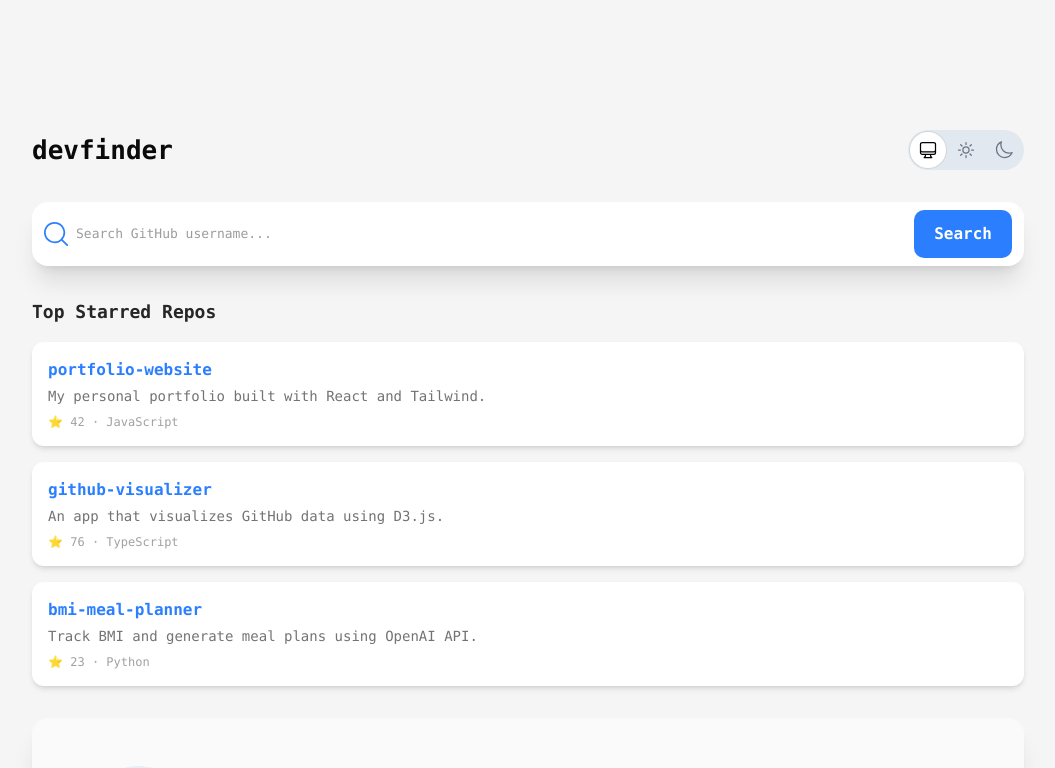
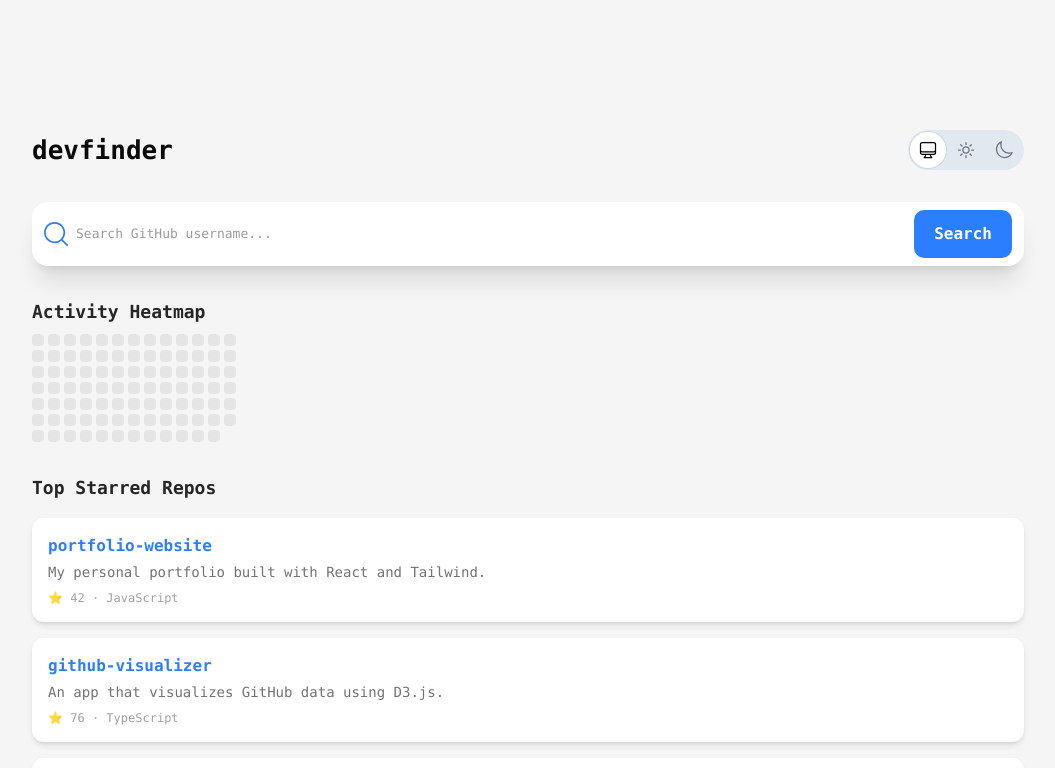
Before and after one commit to ubcyukiny/GitHub-User-Search-App, a React (Vite) app: page / in a window 1280 px wide. Shown: the top 768 px of the page, without its empty margins (112-1167 px from the left). Built offline with nearby package versions, Linux system fonts and the light colour scheme; no server answers.

Commit message:
Add barebone heatmap with dummy data

```diff
--- a/package.json
+++ b/package.json
@@ -12,7 +12,9 @@
   "dependencies": {
     "@octokit/core": "^7.0.2",
     "@tailwindcss/vite": "^4.1.7",
+    "clsx": "^2.1.1",
     "d3": "^7.9.0",
+    "date-fns": "^4.1.0",
     "octokit": "^5.0.2",
     "react": "^19.1.0",
     "react-dom": "^19.1.0",
--- a/src/App.jsx
+++ b/src/App.jsx
@@ -8,6 +8,7 @@ import ErrorCard from "./components/ui/ErrorCard";
 import SkeletonUserCard from "./components/ui/skeletons/SkeletonUserCard";
 import TopRepos from "./components/ui/TopRepos";
 import SkeletonRepoCard from "./components/ui/skeletons/SkeletonRepoCard";
+import ActivityHeatmap from "./components/D3/ActivityHeatmap";
 import DonutChart from "./components/D3/Donut";
 import ForceGraph from "./components/D3/ForceGraph";
 import {
@@ -15,6 +16,7 @@ import {
   dummyGraph,
   dummyUser,
   dummyTopRepos,
+  dummyEvents,
 } from "./data/dummyData";
 import {
   getUser,
@@ -110,6 +112,8 @@ function App() {
           <ThemeToggle theme={theme} setTheme={setTheme} />
         </div>
         <SearchBar onSearch={handleSearch} error={error} />
+        <ActivityHeatmap events={dummyEvents} />
+
         {loading && <SkeletonRepoCard />}
         {!loading && featuredRepos && (
           <TopRepos
--- a/src/api/githubAPI.js
+++ b/src/api/githubAPI.js
@@ -72,3 +72,10 @@ export const buildForceGraphData = async (username) => {
   console.log("nodes, links: ", { nodes, links });
   return { nodes, links };
 };
+
+export const getUserEvents = async (username) => {
+  return await octokit.request("GET /users/{username}/repos", {
+    username,
+    per_page: 100,
+  });
+};
--- /dev/null
+++ b/src/components/D3/ActivityHeatmap.jsx
@@ -0,0 +1,60 @@
+import { useMemo } from "react";
+import { eachDayOfInterval, format, subMonths } from "date-fns";
+import clsx from "clsx";
+
+function generateDateGrid(monthsBack = 3) {
+  const start = subMonths(new Date(), monthsBack);
+  const end = new Date();
+
+  // Fill from Sunday to Saturday per week, GitHub style
+  const days = eachDayOfInterval({ start, end });
+  return days;
+}
+
+function countEventsByDate(events) {
+  const map = new Map();
+
+  for (const e of events) {
+    const day = format(new Date(e.created_at), "yyyy-MM-dd");
+    map.set(day, (map.get(day) || 0) + 1);
+  }
+
+  return map;
+}
+
+function ActivityHeatmap({ events }) {
+  const days = useMemo(() => generateDateGrid(3), []);
+  const counts = useMemo(() => countEventsByDate(events), [events]);
+
+  const colorScale = (count) => {
+    if (!count) return "bg-neutral-200";
+    if (count < 2) return "bg-green-100";
+    if (count < 4) return "bg-green-300";
+    if (count < 6) return "bg-green-500";
+    return "bg-green-700";
+  };
+
+  return (
+    <div className="flex flex-col gap-2">
+      <h2 className="text-lg font-semibold text-neutral-800 dark:text-white">
+        Activity Heatmap
+      </h2>
+      <div className="grid auto-cols-max grid-flow-col grid-rows-7 gap-[4px]">
+        {days.map((date, idx) => {
+          const key = format(date, "yyyy-MM-dd");
+          const count = counts.get(key) || 0;
+
+          return (
+            <div
+              key={idx}
+              title={`${key}: ${count} events`}
+              className={clsx("h-3 w-3 rounded-sm", colorScale(count))}
+            />
+          );
+        })}
+      </div>
+    </div>
+  );
+}
+
+export default ActivityHeatmap;
--- a/src/data/dummyData.js
+++ b/src/data/dummyData.js
@@ -87,3 +87,56 @@ export const dummyTopRepos = [
     language: "Python",
   },
 ];
+
+export const dummyEvents = [
+  {
+    type: "PushEvent",
+    repo: { name: "user/repo-1" },
+    created_at: "2024-06-01T12:00:00Z",
+  },
+  {
+    type: "IssuesEvent",
+    repo: { name: "user/repo-2" },
+    created_at: "2024-06-02T08:45:00Z",
+  },
+  {
+    type: "PullRequestEvent",
+    repo: { name: "user/repo-3" },
+    created_at: "2024-06-03T15:20:00Z",
+  },
+  {
+    type: "PushEvent",
+    repo: { name: "user/repo-1" },
+    created_at: "2024-06-03T18:30:00Z",
+  },
+  {
+    type: "WatchEvent",
+    repo: { name: "user/repo-4" },
+    created_at: "2024-06-04T11:00:00Z",
+  },
+  {
+    type: "PushEvent",
+    repo: { name: "user/repo-1" },
+    created_at: "2024-06-05T17:10:00Z",
+  },
+  {
+    type: "ForkEvent",
+    repo: { name: "user/repo-2" },
+    created_at: "2024-06-06T19:00:00Z",
+  },
+  {
+    type: "PushEvent",
+    repo: { name: "user/repo-1" },
+    created_at: "2024-06-07T10:15:00Z",
+  },
+  {
+    type: "PullRequestEvent",
+    repo: { name: "user/repo-3" },
+    created_at: "2024-06-07T13:45:00Z",
+  },
+  {
+    type: "PushEvent",
+    repo: { name: "user/repo-1" },
+    created_at: "2024-06-08T14:00:00Z",
+  },
+];
```
Also changed, not shown: 1 other file (tests, documents, lock files or other folders).
